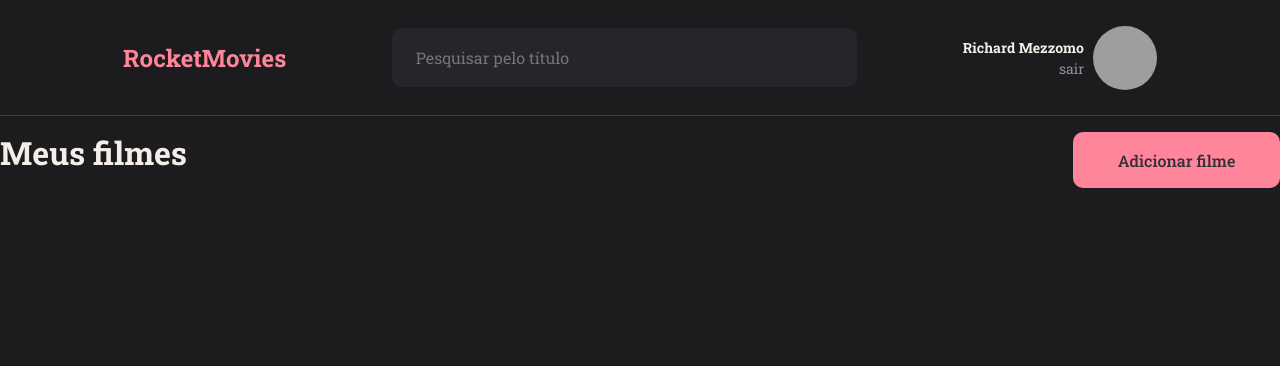
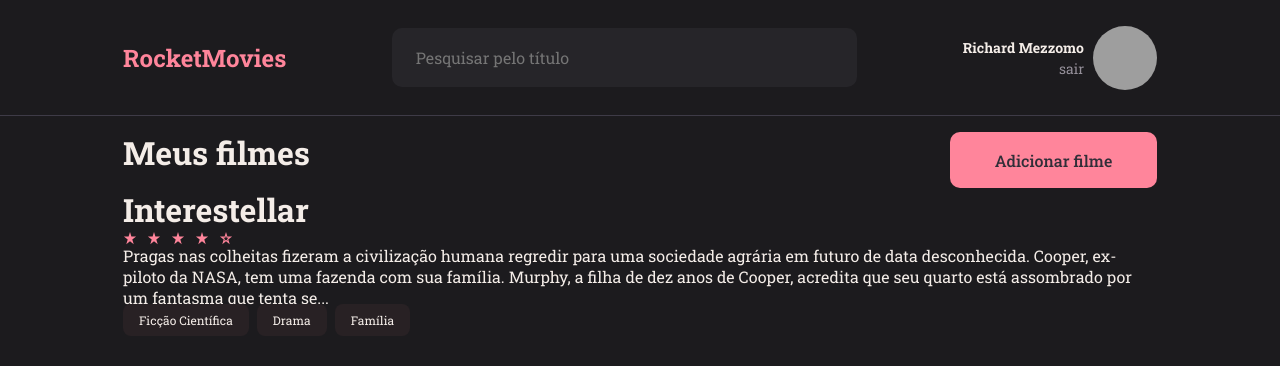
Before and after one commit to richardmezzomo/RocketMovies-Frontend, a React (Vite) app: page / in a window 1280 px wide. Shown: the top 366 px of the page. Built offline with nearby package versions, Linux system fonts and the light colour scheme; grey boxes are pictures that could not be loaded.

Commit message:
feat: changes on home

```diff
--- /dev/null
+++ b/src/components/Card/index.jsx
@@ -0,0 +1,18 @@
+import { Container, Tags } from './styles';
+import { Rating } from '../Rating';
+import { Tag } from '../Tag';
+
+export function Card () {
+  return (
+    <Container>
+        <h1>Interestellar</h1>
+        <Rating grade={4} isBigSize={false} />
+        <p>Pragas nas colheitas fizeram a civilização humana regredir para uma sociedade agrária em futuro de data desconhecida. Cooper, ex-piloto da NASA, tem uma fazenda com sua família. Murphy, a filha de dez anos de Cooper, acredita que seu quarto está assombrado por um fantasma que tenta se...</p>
+        <Tags>
+          <Tag className='tag' value="Ficção Científica" />
+          <Tag className='tag' value="Drama" />
+          <Tag className='tag' value="Família" />
+        </Tags>
+    </Container>
+    )
+}
--- /dev/null
+++ b/src/components/Card/styles.js
@@ -0,0 +1,14 @@
+import styled from "styled-components";
+
+export const Container = styled.div`
+    display: flex;
+    flex-direction: column;
+
+
+`
+
+export const Tags = styled.div`
+    > .tag {
+        background-color: ${({ theme }) => theme.COLORS.GRAY_300};
+    }
+`
--- a/src/pages/Details/index.jsx
+++ b/src/pages/Details/index.jsx
@@ -13,7 +13,6 @@ export function Details() {
   return (
     <Container>
       <Header/>
-      <main>
         <Content>
           <LinkBack to="/"><HiArrowLeft />Voltar</LinkBack>
           <div className="title">
@@ -33,7 +32,6 @@ export function Details() {
             Além de Cooper, a tripulação da Endurance é formada pela bióloga Amelia, filha de Brand; o cientista Romilly, o físico planetário Doyle, além dos robôs TARS e CASE. Eles entram no buraco de minhoca e se dirigem a Miller, porém descobrem que o planeta possui enorme dilatação gravitacional temporal por estar tão perto de Gargântua: cada hora na superfície equivale a sete anos na Terra. Eles entram em Miller e descobrem que é inóspito já que é coberto por um oceano raso e agitado por ondas enormes. Uma onda atinge a tripulação enquanto Amelia tenta recuperar os dados de Miller, matando Doyle e atrasando a partida. Ao voltarem para a Endurance, Cooper e Amelia descobrem que 23 anos se passaram.
           </p>
         </Content>
-      </main>
     </Container>
   )
 }
--- a/src/pages/Home/index.jsx
+++ b/src/pages/Home/index.jsx
@@ -2,17 +2,18 @@ import { Container, NewMovie, Content} from './styles'
 
 import { Header } from '../../components/Header'
 import { Button } from '../../components/Button'
+import { Card } from '../../components/Card'
 
 export function Home() {
     return (
       <Container>
         <Header/>
+        <Content>
           <NewMovie>
             <h1>Meus filmes</h1>
-                <Button value="Adicionar filme" />
+            <Button value="Adicionar filme"></Button>
           </NewMovie>
-            <Content>
-
+          <Card />
         </Content>
       </Container>
     )
--- a/src/pages/Home/styles.js
+++ b/src/pages/Home/styles.js
@@ -14,4 +14,7 @@ export const NewMovie = styled.div`
         width: 20.7rem;
     }
 `
-export const Content = styled.div``
+export const Content = styled.div`
+    padding: 0 12.3rem ;
+
+`
```
Lines whose indentation alone changed are shown as unchanged.
